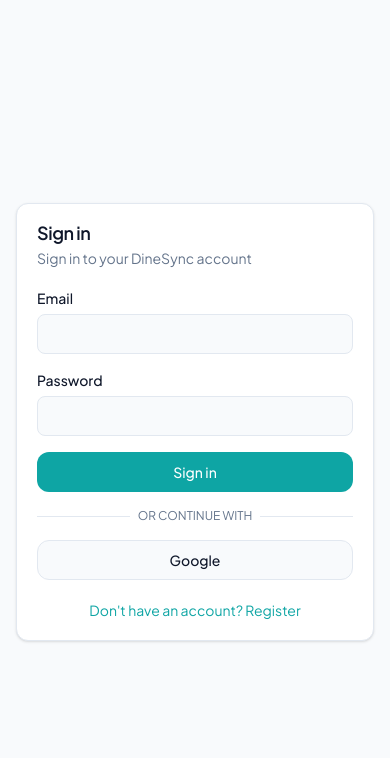
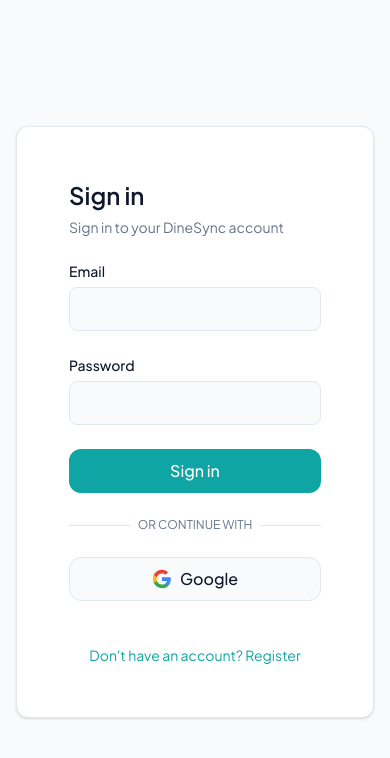
Before and after one commit to mevadajay750-ui/dinesync, a Next.js app: page /login in a window 390 px wide. Shown: the top 758 px of the page. Built offline with nearby package versions, Linux system fonts and the light colour scheme; no server answers.

Commit message:
feat: auth UI improvise

```diff
--- a/src/app/(auth)/layout.tsx
+++ b/src/app/(auth)/layout.tsx
@@ -1,11 +1,16 @@
 export const dynamic = "force-dynamic";
+
+import { AuthBrandPanel } from "@/components/auth/AuthBrandPanel";
 
 export default function AuthLayout({
   children,
 }: Readonly<{ children: React.ReactNode }>) {
   return (
-    <div className="flex min-h-screen flex-col items-center justify-center bg-background p-4 transition-colors duration-200">
-      <div className="w-full max-w-md">{children}</div>
+    <div className="flex min-h-screen bg-background transition-colors duration-200">
+      <AuthBrandPanel />
+      <div className="flex min-w-0 flex-1 flex-col items-center justify-center p-4 md:p-8">
+        <div className="w-full max-w-[420px]">{children}</div>
+      </div>
     </div>
   );
 }
--- a/src/app/(auth)/login/page.tsx
+++ b/src/app/(auth)/login/page.tsx
@@ -6,12 +6,14 @@
 import { useForm } from "react-hook-form";
 import { zodResolver } from "@hookform/resolvers/zod";
 import { z } from "zod";
+import { motion, AnimatePresence, useReducedMotion } from "framer-motion";
 import { useAuth } from "@/hooks/useAuth";
 import { useToast } from "@/components/providers/ToastProvider";
 import { Button } from "@/components/ui/Button";
 import { Input } from "@/components/ui/Input";
-import { Card, CardContent, CardDescription, CardFooter, CardHeader, CardTitle } from "@/components/ui/Card";
+import { Card, CardContent, CardFooter, CardHeader } from "@/components/ui/Card";
 import { ROUTES } from "@/lib/constants";
+import { cn } from "@/lib/utils";
 
 const loginSchema = z.object({
   email: z.string().min(1, "Email is required").email("Invalid email"),
@@ -20,8 +22,36 @@
 
 type LoginForm = z.infer<typeof loginSchema>;
 
+function GoogleIcon({ className }: { className?: string }) {
+  return (
+    <svg
+      className={cn("h-5 w-5", className)}
+      viewBox="0 0 24 24"
+      aria-hidden
+    >
+      <path
+        d="M22.56 12.25c0-.78-.07-1.53-.2-2.25H12v4.26h5.92c-.26 1.37-1.04 2.53-2.21 3.31v2.77h3.57c2.08-1.92 3.28-4.74 3.28-8.09z"
+        fill="#4285F4"
+      />
+      <path
+        d="M12 23c2.97 0 5.46-.98 7.28-2.66l-3.57-2.77c-.98.66-2.23 1.06-3.71 1.06-2.86 0-5.29-1.93-6.16-4.53H2.18v2.84C3.99 20.53 7.7 23 12 23z"
+        fill="#34A853"
+      />
+      <path
+        d="M5.84 14.09c-.22-.66-.35-1.36-.35-2.09s.13-1.43.35-2.09V7.07H2.18C1.43 8.55 1 10.22 1 12s.43 3.45 1.18 4.93l2.85-2.22.81-.62z"
+        fill="#FBBC05"
+      />
+      <path
+        d="M12 5.38c1.62 0 3.06.56 4.21 1.64l3.15-3.15C17.45 2.09 14.97 1 12 1 7.7 1 3.99 3.47 2.18 7.07l3.66 2.84c.87-2.6 3.3-4.53 6.16-4.53z"
+        fill="#EA4335"
+      />
+    </svg>
+  );
+}
+
 export default function LoginPage() {
   const router = useRouter();
+  const prefersReducedMotion = useReducedMotion();
   const {
     signIn,
     signInWithGoogle,
@@ -69,18 +99,26 @@
   };
 
   return (
-    <Card>
-      <CardHeader>
-        <CardTitle>Sign in</CardTitle>
-        <CardDescription>Sign in to your DineSync account</CardDescription>
+    <motion.div
+      initial={prefersReducedMotion ? undefined : { opacity: 0, y: 8 }}
+      animate={{ opacity: 1, y: 0 }}
+      transition={{ duration: 0.4 }}
+    >
+      <Card className="rounded-2xl border border-border bg-card p-8 shadow-lg dark:bg-surface">
+        <CardHeader className="space-y-1.5 p-0 pb-6">
+          <h1 className="text-2xl font-semibold text-foreground">Sign in</h1>
+          <p className="text-sm text-muted-foreground">
+            Sign in to your DineSync account
+          </p>
         </CardHeader>
         <form onSubmit={handleSubmit(onSubmit)}>
-        <CardContent className="space-y-4">
+          <CardContent className="space-y-6 p-0">
             <Input
               label="Email"
               type="email"
               autoComplete="email"
               error={errors.email?.message}
+              className="h-11 rounded-lg focus-visible:ring-brand-accent"
               {...register("email")}
             />
             <Input
@@ -88,18 +126,30 @@
               type="password"
               autoComplete="current-password"
               error={errors.password?.message}
+              className="h-11 rounded-lg focus-visible:ring-brand-accent"
               {...register("password")}
             />
+            <AnimatePresence mode="wait">
               {error && (
-            <p className="mt-1 text-sm text-danger" role="alert">
+                <motion.p
+                  initial={{ opacity: 0, height: 0 }}
+                  animate={{ opacity: 1, height: "auto" }}
+                  exit={{ opacity: 0, height: 0 }}
+                  transition={{ duration: 0.2 }}
+                  className="text-sm text-danger"
+                  role="alert"
+                >
                   {error}
-            </p>
+                </motion.p>
               )}
+            </AnimatePresence>
             <Button
               type="submit"
               fullWidth
+              size="lg"
               loading={isSubmitting || loading}
               disabled={isSubmitting || loading}
+              className="h-11 rounded-lg bg-brand-accent hover:opacity-90"
             >
               Sign in
             </Button>
@@ -108,17 +158,28 @@
                 <span className="w-full border-t border-border" />
               </div>
               <div className="relative flex justify-center text-xs uppercase">
-              <span className="bg-card px-2 text-muted-foreground">Or continue with</span>
+                <span className="bg-card px-2 text-muted-foreground dark:bg-surface">
+                  Or continue with
+                </span>
               </div>
             </div>
-          <Button type="button" variant="outline" fullWidth onClick={onGoogleSignIn} disabled={loading}>
+            <Button
+              type="button"
+              variant="outline"
+              size="lg"
+              fullWidth
+              onClick={onGoogleSignIn}
+              disabled={loading}
+              leftIcon={<GoogleIcon />}
+              className="h-11 rounded-lg border-border bg-background hover:bg-accent"
+            >
               Google
             </Button>
           </CardContent>
-        <CardFooter className="flex justify-center">
+          <CardFooter className="mt-6 justify-center p-0">
             <Link
               href={ROUTES.REGISTER}
-            className="text-sm text-primary hover:underline"
+              className="text-sm text-brand-accent hover:underline focus-visible:outline-none focus-visible:ring-2 focus-visible:ring-brand-accent focus-visible:ring-offset-2 rounded"
               onClick={() => setError(null)}
             >
               Don&apos;t have an account? Register
@@ -126,5 +187,6 @@
           </CardFooter>
         </form>
       </Card>
+    </motion.div>
   );
 }
--- a/src/app/(auth)/register/page.tsx
+++ b/src/app/(auth)/register/page.tsx
@@ -6,6 +6,7 @@
 import { useForm } from "react-hook-form";
 import { zodResolver } from "@hookform/resolvers/zod";
 import { z } from "zod";
+import { motion, AnimatePresence, useReducedMotion } from "framer-motion";
 import { useAuth } from "@/hooks/useAuth";
 import { useToast } from "@/components/providers/ToastProvider";
 import { Button } from "@/components/ui/Button";
@@ -19,8 +20,7 @@
   CardTitle,
 } from "@/components/ui/Card";
 import { ROUTES } from "@/lib/constants";
-import { getInviteById, isInviteValid } from "@/services/invite.service";
-import { acceptInvite } from "@/services/invite.service";
+import { getInviteById, isInviteValid, acceptInvite } from "@/services/invite.service";
 import { createUser } from "@/services/user.service";
 import { getCurrentUser } from "@/lib/firebase/auth";
 import type { Invite } from "@/types/invite";
@@ -49,6 +49,7 @@
   const router = useRouter();
   const searchParams = useSearchParams();
   const inviteId = searchParams.get("inviteId");
+  const prefersReducedMotion = useReducedMotion();
   const { signUp, loading, firebaseUser, user, error, setError, refreshUser } =
     useAuth();
   const toast = useToast();
@@ -173,8 +174,8 @@
 
   if (inviteId && inviteLoading) {
     return (
-      <Card>
-        <CardContent className="flex min-h-[200px] items-center justify-center p-6">
+      <Card className="rounded-2xl border border-border bg-card shadow-lg dark:bg-surface">
+        <CardContent className="flex min-h-[200px] items-center justify-center p-8">
           <p className="text-sm text-muted-foreground">Checking invite…</p>
         </CardContent>
       </Card>
@@ -183,15 +184,17 @@
 
   if (inviteId && inviteError && !invite) {
     return (
-      <Card>
-        <CardHeader>
-          <CardTitle>Invalid invite</CardTitle>
-          <CardDescription>{inviteError}</CardDescription>
+      <Card className="rounded-2xl border border-border bg-card shadow-lg dark:bg-surface">
+        <CardHeader className="p-8 pb-0">
+          <CardTitle className="text-2xl font-semibold">Invalid invite</CardTitle>
+          <CardDescription className="text-sm text-muted-foreground">
+            {inviteError}
+          </CardDescription>
         </CardHeader>
-        <CardContent>
+        <CardContent className="p-8">
           <Link
             href={ROUTES.REGISTER}
-            className="text-sm text-primary hover:underline"
+            className="text-sm text-brand-accent hover:underline focus-visible:outline-none focus-visible:ring-2 focus-visible:ring-brand-accent focus-visible:ring-offset-2 rounded"
           >
             Register without an invite
           </Link>
@@ -201,23 +204,29 @@
   }
 
   return (
-    <Card>
-      <CardHeader>
-        <CardTitle>
+    <motion.div
+      initial={prefersReducedMotion ? undefined : { opacity: 0, y: 8 }}
+      animate={{ opacity: 1, y: 0 }}
+      transition={{ duration: 0.4 }}
+    >
+      <Card className="rounded-2xl border border-border bg-card p-8 shadow-lg dark:bg-surface">
+        <CardHeader className="space-y-1.5 p-0 pb-6">
+          <CardTitle className="text-2xl font-semibold text-foreground">
             {invite ? "Join your team" : "Create account"}
           </CardTitle>
-        <CardDescription>
+          <CardDescription className="text-sm text-muted-foreground">
             {invite
-            ? `You’re invited to join as ${ROLE_LABELS[invite.role]}. Create your account below.`
+              ? `You're invited to join as ${ROLE_LABELS[invite.role]}. Create your account below.`
               : "Register your organization on DineSync"}
           </CardDescription>
         </CardHeader>
         <form onSubmit={handleSubmit(onSubmit)}>
-        <CardContent className="space-y-4">
+          <CardContent className="space-y-6 p-0">
             <Input
               label="Full name"
               autoComplete="name"
               error={errors.name?.message}
+              className="h-11 rounded-lg focus-visible:ring-brand-accent"
               {...register("name")}
             />
             <Input
@@ -226,6 +235,7 @@
               autoComplete="email"
               error={errors.email?.message}
               readOnly={!!invite}
+              className="h-11 rounded-lg focus-visible:ring-brand-accent"
               {...register("email")}
             />
             <Input
@@ -233,6 +243,7 @@
               type="password"
               autoComplete="new-password"
               error={errors.password?.message}
+              className="h-11 rounded-lg focus-visible:ring-brand-accent"
               {...register("password")}
             />
             <Input
@@ -240,26 +251,38 @@
               type="password"
               autoComplete="new-password"
               error={errors.confirmPassword?.message}
+              className="h-11 rounded-lg focus-visible:ring-brand-accent"
               {...register("confirmPassword")}
             />
+            <AnimatePresence mode="wait">
               {error && (
-            <p className="mt-1 text-sm text-danger" role="alert">
+                <motion.p
+                  initial={{ opacity: 0, height: 0 }}
+                  animate={{ opacity: 1, height: "auto" }}
+                  exit={{ opacity: 0, height: 0 }}
+                  transition={{ duration: 0.2 }}
+                  className="text-sm text-danger"
+                  role="alert"
+                >
                   {error}
-            </p>
+                </motion.p>
               )}
+            </AnimatePresence>
             <Button
               type="submit"
               fullWidth
+              size="lg"
               loading={isSubmitting || loading}
               disabled={isSubmitting || loading}
+              className="h-11 rounded-lg bg-brand-accent hover:opacity-90"
             >
               {invite ? "Create account & join" : "Create account"}
             </Button>
           </CardContent>
-        <CardFooter className="flex justify-center">
+          <CardFooter className="mt-6 justify-center p-0">
             <Link
               href={ROUTES.LOGIN}
-            className="text-sm text-primary hover:underline"
+              className="text-sm text-brand-accent hover:underline focus-visible:outline-none focus-visible:ring-2 focus-visible:ring-brand-accent focus-visible:ring-offset-2 rounded"
               onClick={() => setError(null)}
             >
               Already have an account? Sign in
@@ -267,6 +290,7 @@
           </CardFooter>
         </form>
       </Card>
+    </motion.div>
   );
 }
 
@@ -274,8 +298,8 @@
   return (
     <Suspense
       fallback={
-        <Card>
-          <CardContent className="flex min-h-[200px] items-center justify-center p-6">
+        <Card className="rounded-2xl border border-border bg-card shadow-lg dark:bg-surface">
+          <CardContent className="flex min-h-[200px] items-center justify-center p-8">
             <p className="text-sm text-muted-foreground">Loading…</p>
           </CardContent>
         </Card>
--- /dev/null
+++ b/src/components/auth/AuthBrandPanel.tsx
@@ -0,0 +1,75 @@
+"use client";
+
+import { useReducedMotion } from "framer-motion";
+import { motion } from "framer-motion";
+
+export function AuthBrandPanel() {
+  const prefersReducedMotion = useReducedMotion();
+
+  return (
+    <div
+      className="relative hidden min-h-screen w-[40%] shrink-0 overflow-hidden bg-linear-to-br from-brand-primary via-brand-primary to-brand-accent md:block"
+      aria-hidden
+    >
+      {/* Animated radial glow */}
+      <motion.div
+        className="absolute -left-1/2 -top-1/2 h-full w-full rounded-full bg-[radial-gradient(circle,var(--brand-accent)_0%,transparent_70%)] opacity-30"
+        animate={
+          prefersReducedMotion
+            ? undefined
+            : {
+                scale: [1, 1.2, 1],
+                opacity: [0.2, 0.35, 0.2],
+              }
+        }
+        transition={{
+          duration: 8,
+          repeat: Infinity,
+          ease: "easeInOut",
+        }}
+      />
+      <div className="relative flex min-h-screen flex-col justify-between p-8 lg:p-12">
+        <motion.div
+          className="flex flex-col gap-6"
+          initial={prefersReducedMotion ? undefined : { opacity: 0, y: 12 }}
+          animate={{ opacity: 1, y: 0 }}
+          transition={{ duration: 0.5, delay: 0.1 }}
+        >
+          {/* Logo */}
+          <div className="flex h-12 w-12 items-center justify-center rounded-xl bg-white/10 backdrop-blur-sm">
+            <svg
+              xmlns="http://www.w3.org/2000/svg"
+              viewBox="0 0 32 32"
+              className="h-7 w-7 text-white"
+              aria-hidden
+            >
+              <path
+                d="M11 9v14h4A4 4 0 0 0 15 9h-4z"
+                fill="currentColor"
+              />
+            </svg>
+          </div>
+          <div>
+            <h1 className="text-3xl font-bold tracking-tight text-white lg:text-4xl">
+              Dine<span className="text-brand-accent">Sync</span>
+            </h1>
+            <p className="mt-2 text-lg text-white/90">
+              Your Restaurant. In Sync.
+            </p>
+          </div>
+          <p className="max-w-sm text-sm leading-relaxed text-white/80">
+            Manage orders, kitchen, billing, and reports in real-time.
+          </p>
+        </motion.div>
+        <motion.p
+          className="text-xs text-white/50"
+          initial={prefersReducedMotion ? undefined : { opacity: 0 }}
+          animate={{ opacity: 1 }}
+          transition={{ duration: 0.5, delay: 0.4 }}
+        >
+          Built for modern restaurants.
+        </motion.p>
+      </div>
+    </div>
+  );
+}
```
Lines whose indentation alone changed are shown as unchanged.
